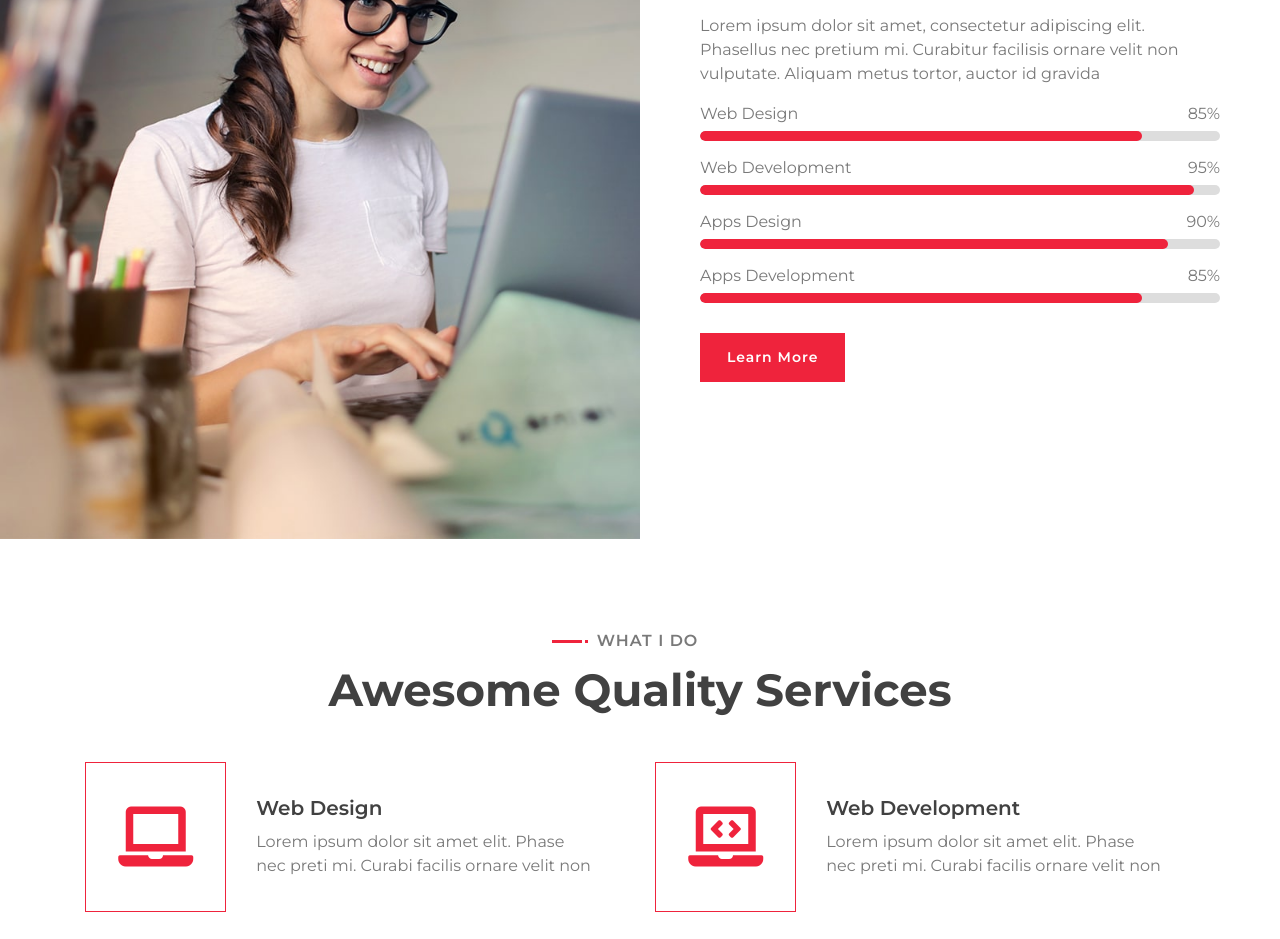
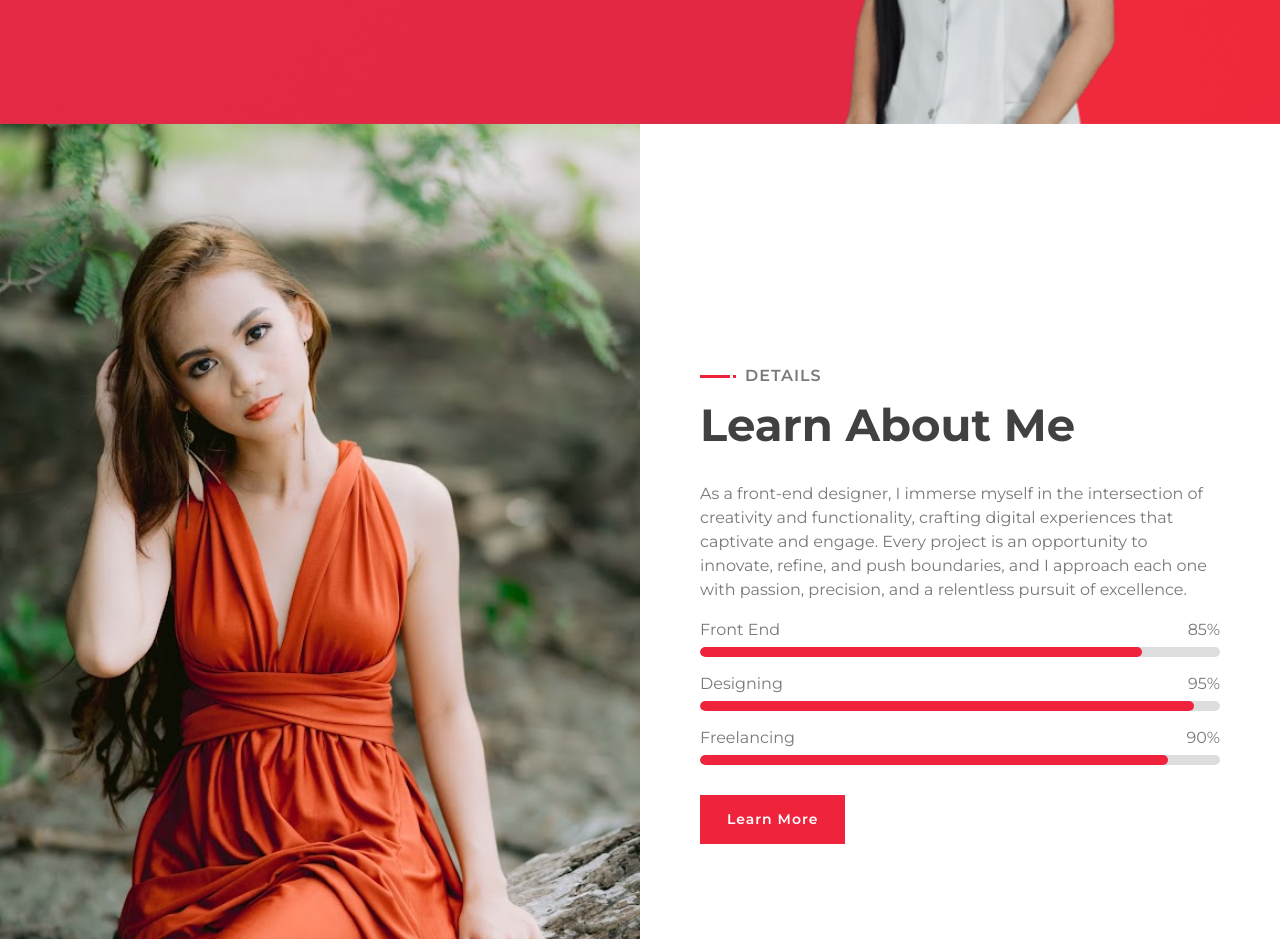
Before and after one commit to fsellote/MyPortfolio, a plain HTML site: page index.html in a window 1280 px wide. Shown: the part 657-1596 px from the top of the page. Drawn offline with nearby package versions, Linux system fonts and the light colour scheme; files whose address does not match are found by name.

Commit message:
Second Commit

```diff
--- a/index.html
+++ b/index.html
@@ -87,45 +87,41 @@
                 <div class="row align-items-center">
                     <div class="col-lg-6">
                         <div class="about-img">
-                            <img src="img/about.jpg" alt="Image">
+                            <img src="C:\Users\User\OneDrive\Desktop\Portfolio\MIC00656.jpg" alt="Image">
                         </div>
                     </div>
                     <div class="col-lg-6">
                         <div class="about-content">
                             <div class="section-header text-left">
-                                <p>Learn About Me</p>
-                                <h2>10 Years Experience</h2>
+                                <p>Details</p>
+                                <h2>Learn About Me</h2>
+
                             </div>
                             <div class="about-text">
                                 <p>
-                                    Lorem ipsum dolor sit amet, consectetur adipiscing elit. Phasellus nec pretium mi. Curabitur facilisis ornare velit non vulputate. Aliquam metus tortor, auctor id gravida
+                                    As a front-end designer, I immerse myself in the intersection of creativity and functionality, crafting digital experiences that captivate and engage. Every project is an opportunity to innovate, refine, and push boundaries, and I approach each one with passion, precision, and a relentless pursuit of excellence.
                                 </p>
                             </div>
                             <div class="skills">
                                 <div class="skill-name">
-                                    <p>Web Design</p><p>85%</p>
+                                    <p>Front End</p><p>85%</p>
                                 </div>
                                 <div class="progress">
                                     <div class="progress-bar" role="progressbar" aria-valuenow="85" aria-valuemin="0" aria-valuemax="100"></div>
                                 </div>
                                 <div class="skill-name">
-                                    <p>Web Development</p><p>95%</p>
+                                    <p>Designing</p><p>95%</p>
                                 </div>
                                 <div class="progress">
                                     <div class="progress-bar" role="progressbar" aria-valuenow="95" aria-valuemin="0" aria-valuemax="100"></div>
                                 </div>
                                 <div class="skill-name">
-                                    <p>Apps Design</p><p>90%</p>
+                                    <p>Freelancing</p><p>90%</p>
                                 </div>
                                 <div class="progress">
                                     <div class="progress-bar" role="progressbar" aria-valuenow="90" aria-valuemin="0" aria-valuemax="100"></div>
                                 </div>
-                                <div class="skill-name">
-                                    <p>Apps Development</p><p>85%</p>
-                                </div>
-                                <div class="progress">
-                                    <div class="progress-bar" role="progressbar" aria-valuenow="85" aria-valuemin="0" aria-valuemax="100"></div>
-                                </div>
+
                             </div>
                             <a class="btn" href="">Learn More</a>
                         </div>
```
Also changed, not shown: img/MIC00656.jpg (added), img/about.jpg (deleted), img/go.png (added).
